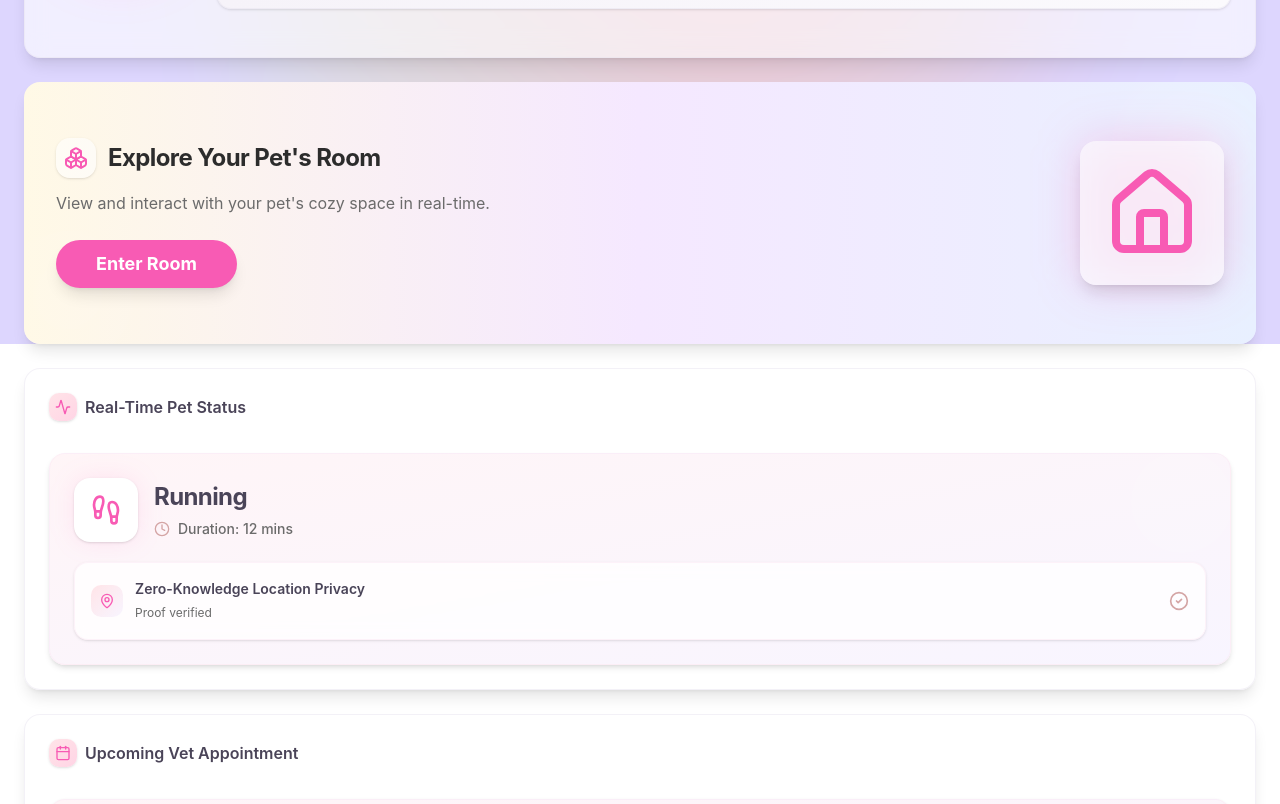
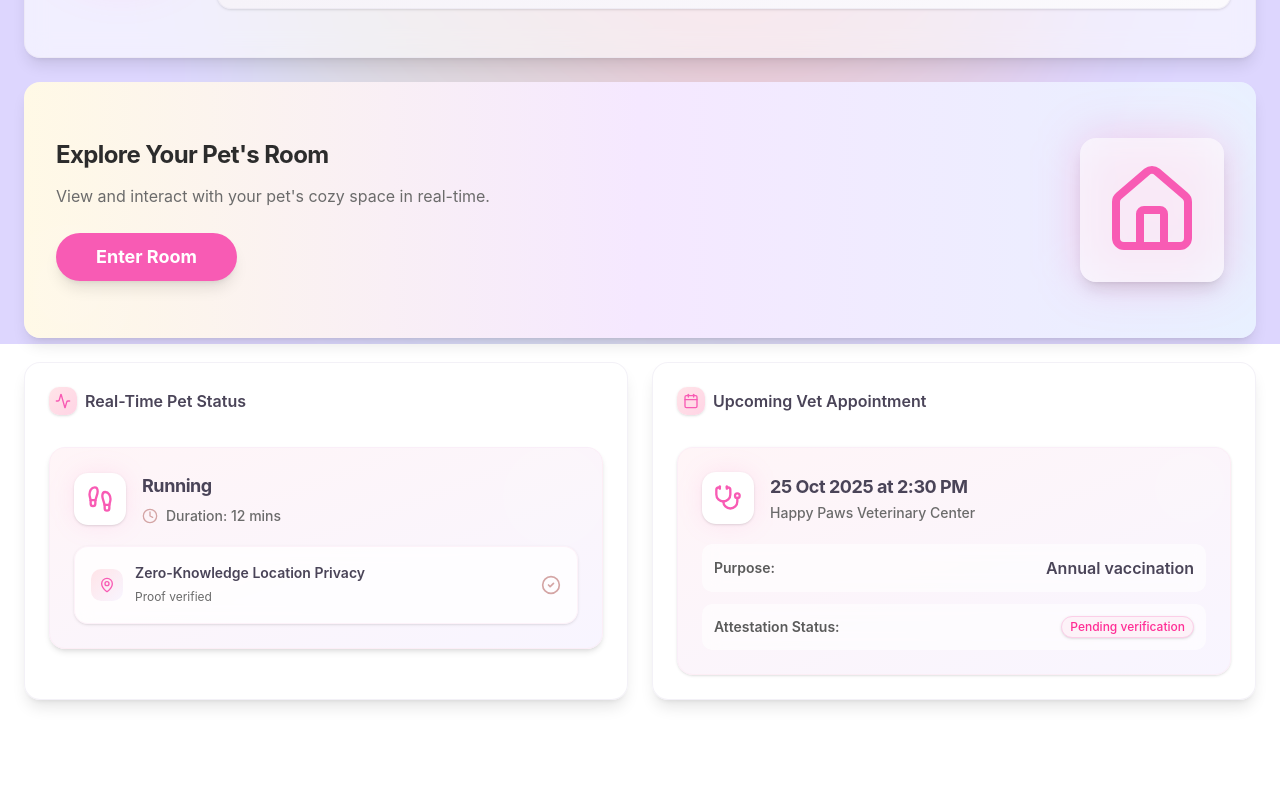
Before and after one commit to derek2403/pet-pet, a Next.js app: page /dashboard in a window 1280 px wide. Shown: the part 456-1260 px from the top of the page. After the commit the page ends 1180 px from the top, so only its background shows below. Built offline with nearby package versions, Linux system fonts and the light colour scheme.

Commit message:
updated FeaturedRoomCard and RealTimePetStatus components for improved layout and styling

```diff
--- a/components/dashboard/FeaturedRoomCard.js
+++ b/components/dashboard/FeaturedRoomCard.js
@@ -21,9 +21,6 @@ export default function FeaturedRoomCard() {
         <div className="flex items-center justify-between gap-6">
           <div className="flex-1">
             <div className="flex items-center gap-3 mb-3">
-              <div className="p-2 bg-white/60 rounded-xl shadow-sm">
-                <Boxes className="w-6 h-6 text-[#F85BB4]" />
-              </div>
               <h3 className="text-2xl font-bold text-[#2C2C2C] tracking-tight">Explore Your Pet's Room</h3>
             </div>
             <p className="text-[#6B6B6B] mb-6 leading-relaxed max-w-lg">
--- a/components/dashboard/RealTimePetStatus.js
+++ b/components/dashboard/RealTimePetStatus.js
@@ -7,7 +7,7 @@ import { Activity, Footprints, Clock, MapPin, CheckCircle2 } from "lucide-react"
  */
 export default function RealTimePetStatus({ currentActivity }) {
   return (
-    <Card className="bg-white/60 backdrop-blur-md border-[#E8E4F0]/50 rounded-2xl lg:col-span-2 shadow-lg hover:shadow-xl transition-all duration-300 animate-in fade-in slide-in-from-left-4 duration-500 group overflow-hidden">
+    <Card className="bg-white/60 backdrop-blur-md border-[#E8E4F0]/50 rounded-2xl shadow-lg hover:shadow-xl transition-all duration-300 animate-in fade-in slide-in-from-left-4 duration-500 group overflow-hidden">
       {/* Background gradient overlay */}
       <div className="absolute inset-0 bg-gradient-to-br from-[#FFE4E8]/10 via-transparent to-[#F8F5FF]/10 opacity-0 group-hover:opacity-100 transition-opacity duration-500" />
 
@@ -28,12 +28,12 @@ export default function RealTimePetStatus({ currentActivity }) {
             <div className="flex items-center gap-4">
               <div className="relative">
                 <div className="absolute inset-0 bg-[#F85BB4]/12 rounded-2xl blur-md" />
-                <div className="relative p-4 bg-white rounded-2xl shadow-sm">
-                  <Footprints className="w-8 h-8 text-[#F85BB4] animate-double-pulse" />
+                <div className="relative p-3 bg-white rounded-xl shadow-sm">
+                  <Footprints className="w-7 h-7 text-[#F85BB4] animate-double-pulse" />
                 </div>
               </div>
               <div>
-                <h3 className="text-2xl font-bold text-[#4A4458] tracking-tight">{currentActivity.type}</h3>
+                <h3 className="text-lg font-bold text-[#4A4458] tracking-tight">{currentActivity.type}</h3>
                 <p className="text-[#6B6B6B] flex items-center gap-2 mt-1.5 font-medium">
                   <Clock className="w-4 h-4 text-[#D4A5A5]" />
                   <span className="text-sm">Duration: {currentActivity.duration}</span>
--- a/pages/dashboard.js
+++ b/pages/dashboard.js
@@ -286,11 +286,11 @@ export default function Dashboard() {
             {/* Featured 3D Room Card */}
             <FeaturedRoomCard />
 
-            {/* Real-Time Pet Status - now full width since alerts moved to popup */}
-            <RealTimePetStatus currentActivity={currentActivity} />
-
-            {/* Upcoming Vet Appointment */}
-            <UpcomingVetCard appointment={nextVetVisit} />
+            {/* Real-Time Pet Status & Upcoming Vet Appointment Row */}
+            <div className="grid grid-cols-1 md:grid-cols-2 gap-6">
+              <RealTimePetStatus currentActivity={currentActivity} />
+              <UpcomingVetCard appointment={nextVetVisit} />
+            </div>
                 </motion.div>
               </TabsContent>
             )}
```
